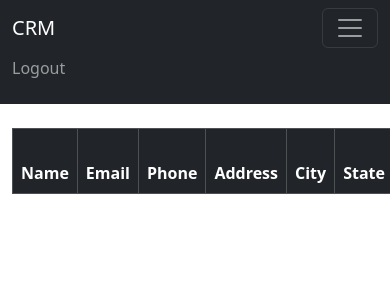
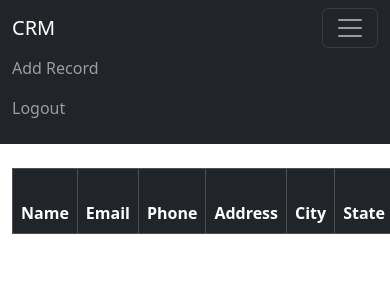
Before and after one commit to Doheera-kosi/CRM, a Django app: page / in a window 390 px wide, after a click that opens the changed part; the page is wider, and only the part inside the window is pictured. Shown: the top 300 px of that part. Run offline with Django 4.2, Linux system fonts and the light colour scheme; the visitor is signed in with stand-in values (Sample User, id 1); data that the repository does not hold is empty.

Commit message:
Add add_records methods

```diff
--- a/dcrm/website/templates/navbar.html
+++ b/dcrm/website/templates/navbar.html
@@ -8,6 +8,10 @@
       <ul class="navbar-nav me-auto mb-2 mb-lg-0">
 
         {% if user.is_authenticated %}
+
+        <li class="nav-item">
+          <a class="nav-link" href="{% url 'add_record' %}">Add Record</a>
+        </li>
 
         <li class="nav-item">
           <a class="nav-link" href="{% url 'logout' %}">Logout</a>
--- a/dcrm/website/urls.py
+++ b/dcrm/website/urls.py
@@ -9,4 +9,5 @@ urlpatterns = [
     path('register/', views.register_user, name='register'),
     path('record/<int:pk>', views.customer_record, name='record'),
     path('delete_record/<int:pk>', views.delete_record, name='delete_record'),
+    path('add_record/', views.add_record, name='add_record'),
 ]
--- a/dcrm/website/views.py
+++ b/dcrm/website/views.py
@@ -1,7 +1,7 @@
 from django.shortcuts import render, redirect
 from django.contrib.auth import authenticate, login, logout
 from django.contrib import messages
-from .forms import SignUpForm
+from .forms import SignUpForm, AddRecordForm
 from .models import Record
 
 # Create your views here.
@@ -70,3 +70,17 @@ def delete_record(request, pk):
     else:
         messages.success(request, "Log in to delete...")
         return redirect('home')
+
+def add_record(request):
+    form = AddRecordForm(request.POST or None)
+    if request.user.is_authenticated:
+        if request.method == "POST":
+            if form.is_valid():
+                add_record = form.save()
+                messages.success(request, "Record Added...")
+                return redirect('home')
+
+        return render(request, 'add_record.html', {'form': form})
+    else:
+        messages.success(request, "Login to proceed")
+        return redirect('home')
```
Also changed, not shown: dcrm/website/forms.py (+18 -0 lines), dcrm/website/templates/add_record.html (added, +16 -0 lines).
